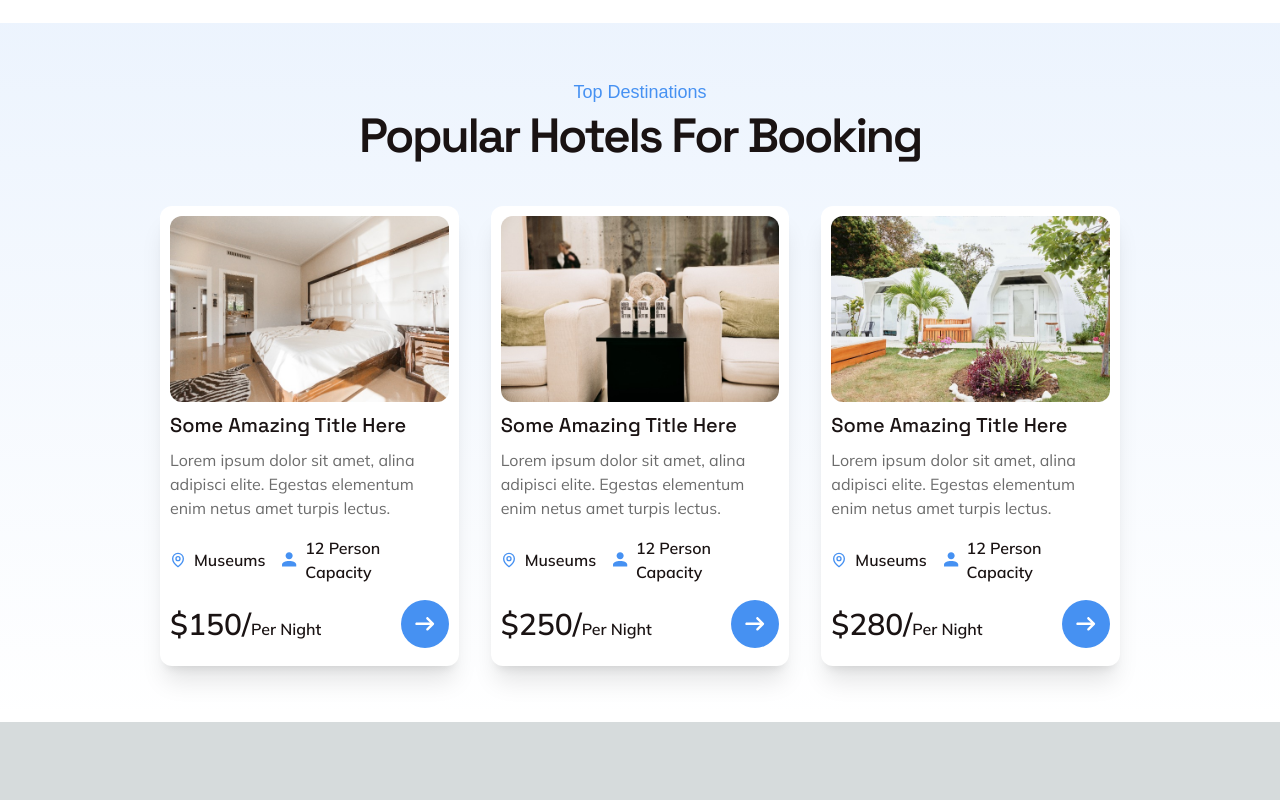
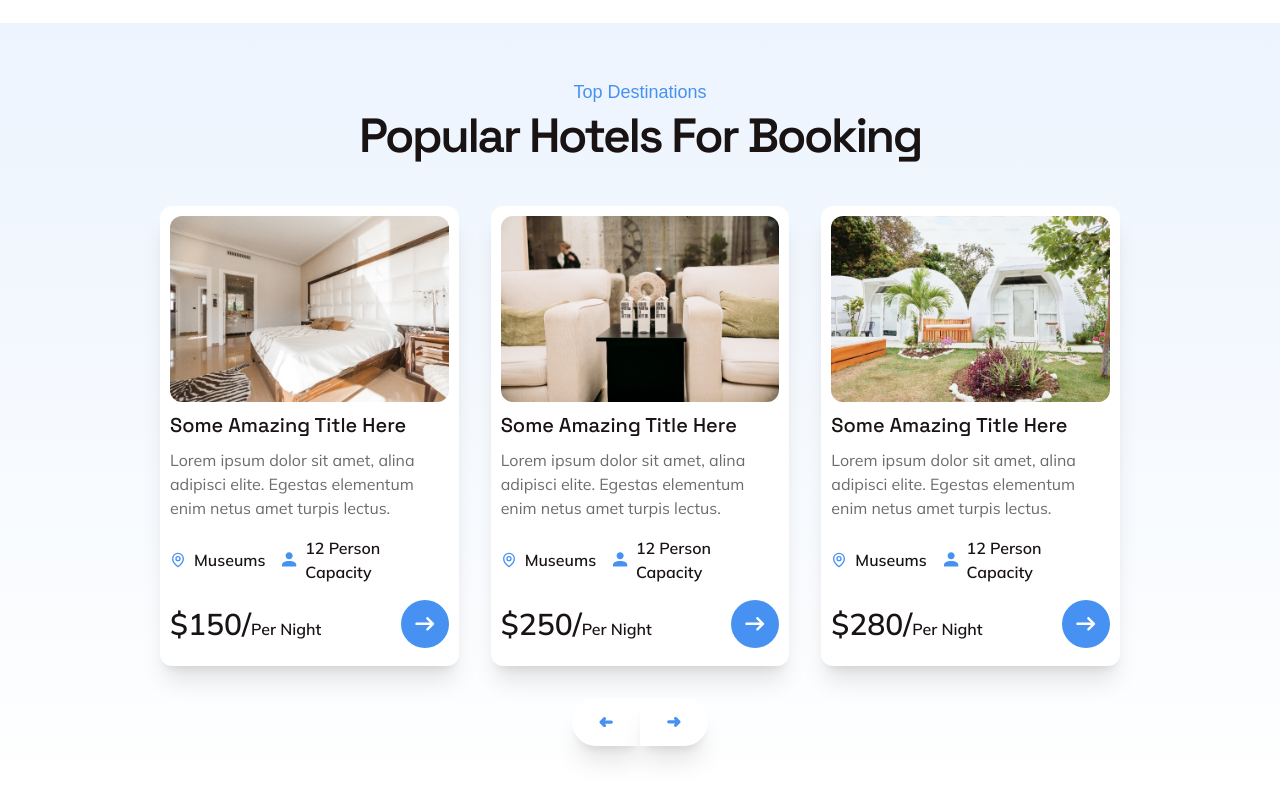
Before and after one commit to hashaaan/starwarsuniverse, a Next.js app: page /test-two in a window 1280 px wide. Shown: the part 1500-2300 px from the top of the page. Before the commit the page ends 2222 px from the top, so only its background shows below. Built offline with nearby package versions, Linux system fonts and the light colour scheme; a web font is replaced by a local one.

Commit message:
Add arrow button for slider

```diff
--- a/app/test-two/page.tsx
+++ b/app/test-two/page.tsx
@@ -428,6 +428,22 @@ const TestTwo = () => {
             </div>
           </div>
         </div>
+
+        <div className="mt-8 flex justify-center">
+          <Button
+            variant="default"
+            className="bg-white shadow-xl rounded-l-full h-12 px-6"
+          >
+            <ArrowRight className="w-5 h-5 rotate-180" stroke="#4691f2" />
+          </Button>
+
+          <Button
+            variant="default"
+            className="bg-white shadow-xl rounded-r-full h-12 px-6"
+          >
+            <ArrowRight className="w-5 h-5" stroke="#4691f2" />
+          </Button>
+        </div>
       </section>
     </>
   );
```
